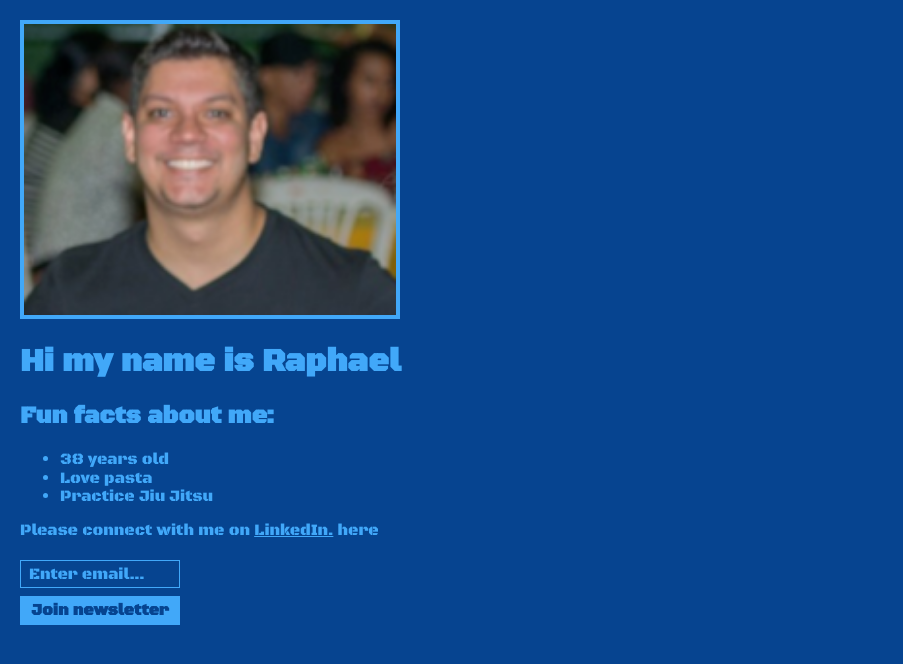
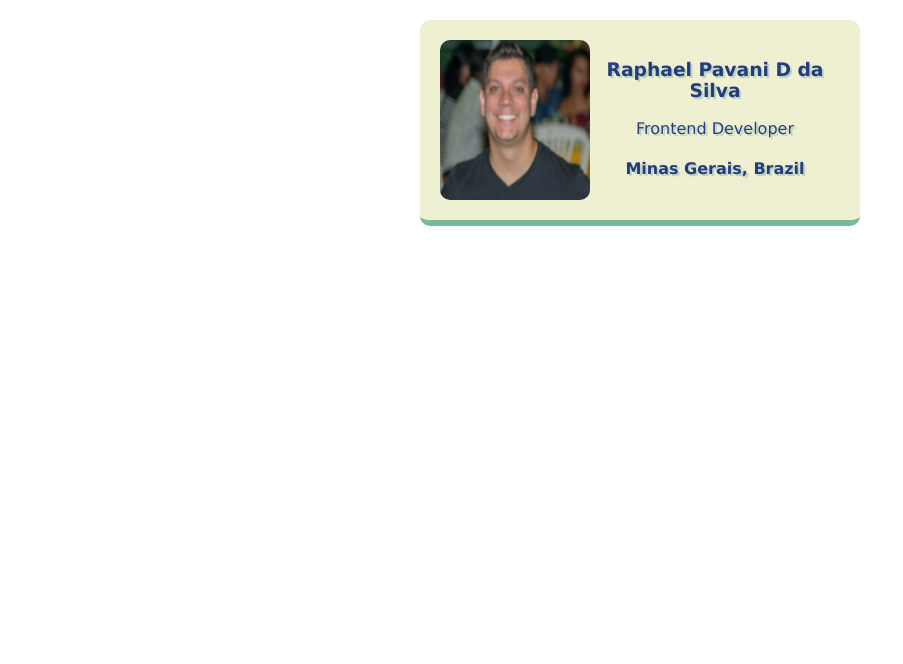
Before and after one commit to raphaelpavani/business-card, a website built with Vite: page index.html in a window 1280 px wide. Shown: the whole page, without its empty margins (0-903 px from the left). Built offline with nearby package versions, Linux system fonts and the light colour scheme; a web font is replaced by a local one.

Commit message:
Add the right upload

```diff
--- a/index.html
+++ b/index.html
@@ -1,28 +1,15 @@
-<!doctype html>
 <html>
     <head><link rel="stylesheet" href="https://cdnjs.cloudflare.com/ajax/libs/normalize/8.0.1/normalize.css">
         <link rel="stylesheet" href="styles.css" />
-        <link href="https://fonts.googleapis.com/css2?family=Bangers&family=Black+Ops+One&family=Creepster&family=La+Belle+Aurore&family=MedievalSharp&family=Orbitron&family=Rye&display=swap" rel="stylesheet">
-        <script src="index.js"></script>
     </head>
     <body>
-        <img src="Hnet.com-image.png" width="100%">
-        <h1>Hi my name is Raphael</h1>
-        <h2>Fun facts about me:</h2>
-        <ul>
-            <li>38 years old</li>
-            <li>Love pasta</li>
-            <li>Practice Jiu Jitsu</li>
-        </ul>
-        <p>Please connect with me on
-            <a href="https://www.linkedin.com/in/raphael-pavani-duarte-da-silva-733640111/" target="_blank">LinkedIn.</a> here
-        </p>
-        <input type="text" placeholder="Enter email...">
-        <button>Join newsletter</button>
-
-        <!--
-        Challenge 1:
-        Write the HTML for your personal website.
-        -->
+        <div class="card">
+            <img class="avatar" src="images/Hnet.com-image.png">
+            <div class="change_color">
+                <h3>Raphael Pavani D da Silva</h3>
+                <p>Frontend Developer</p>
+                <h4>Minas Gerais, Brazil</h4>
+            </div>
+        </div>
     </body>
 </html>
--- a/styles.css
+++ b/styles.css
@@ -1,76 +1,63 @@
-:root {
-    --superhero: 'Bangers', cursive;
-    --fantasy: 'MedievalSharp', cursive;
-    --space: 'Orbitron', sans-serif;
-    --military: 'Black Ops One', cursive;
-    --romantic: 'La Belle Aurore', cursive;
-    --scary: 'Creepster', cursive;
-    --cowboy: 'Rye', cursive;
-    --regular: sans-serif;
-    --fantasy: 'MedievalSharp', cursive;
-    --font: var(--regular);
-    --sharp: 0;
-    --soft: 10px;
-    --round: 100px;
-
-    --image: var(--soft);
-
-    --background: #f5f5f5;
-    --text: #222222;
-
-    --light: var(--background);
-    --dark: var(--text);
+body {
+    margin: 20px;
+    /*
+    Challenge:
+    Find a web safe font you like, and add it
+    to your card.
+    */
+    font-family: Verdana, Geneva, Tahoma, sans-serif,Arial, Helvetica, sans-serif;
 }
 
-
-body, html {
-    margin: 0;
-    padding: 10px;
-    background: var(--background);
-    color: var(--text);
-    font-family: var(--font);
+.avatar {
+    width: 150px;
+    border-radius: 10px;
 }
 
-img {
-    width: 30%;
-    border-radius: calc(var(--image) * 2);
-    border: 4px solid var(--text);
+.card {
+    width: 400px;
+    margin: 0 auto;
+    padding: 20px;
+    display: flex;
+    justify-content: space-around;
+    text-align: center;
+    background: #eff0d1;
+    color: #253c78;
+    border-bottom: 6px solid #77ba99;
+    border-radius: 10px;
+    text-shadow: 2px 2px 1px #b6d1c8;
+    animation-name: example;
+    animation-duration: 4s;
+
+
+    /*
+    Challenge:
+    Find a color palette you like on Coolors.co
+    and use it in your business card.
+     */
 }
 
-a {
-    color: var(--text);
+.border-blue {
+    border: 1px dotted blue;
+}
+.change_color:hover{
+    color: #772d8b;
+}
+@keyframes example {
+  0%   {background-color:#ffe5b4; left:0px; top:0px;}
+  25%  {background-color:#fffacd; left:200px; top:0px;}
+  50%  {background-color:#e08e45; left:200px; top:200px;}
+  75%  {background-color:#bdf7b7; left:0px; top:200px;}
+  100% {background-color:#accfd1; left:0px; top:0px;}
 }
 
-input {
-    display: block;
-    margin: 20px 0 0;
-    width: 160px;
-    box-sizing: border-box;
-    padding: 4px 8px;
-    border-width: 1px;
-    border-style: solid;
-    border-color:  var(--text);
-    color: var(--text);
-    background: none;
-    border-radius: var(--image);
-    font-family: var(--font);
-}
-
-::placeholder {
-    color: var(--text);
-}
-
-button {
-    border-radius: var(--image);
-    padding: 5px 10px;
-    border: none;
-    background: var(--text);
-    color: var(--background);
-    font-weight: bold;
-    box-sizing: border-box;
-    display: block;
-    margin: 8px 0;
-    cursor: pointer;
-    font-family: var(--font);
-    width: 160px;
-}
+/*
+Stretch goals:
+Find other ways you can personalize
+the design of your business card, e.g.:
+- change the border(s)
+- add border radius
+- shuffle the layout
+- shadows        🤯
+- hover effects  🤯🤯
+- animations     🤯🤯🤯
+*/
```
Also changed, not shown: README.md, images/Hnet.com-image.png (added), images/per.png (added).
